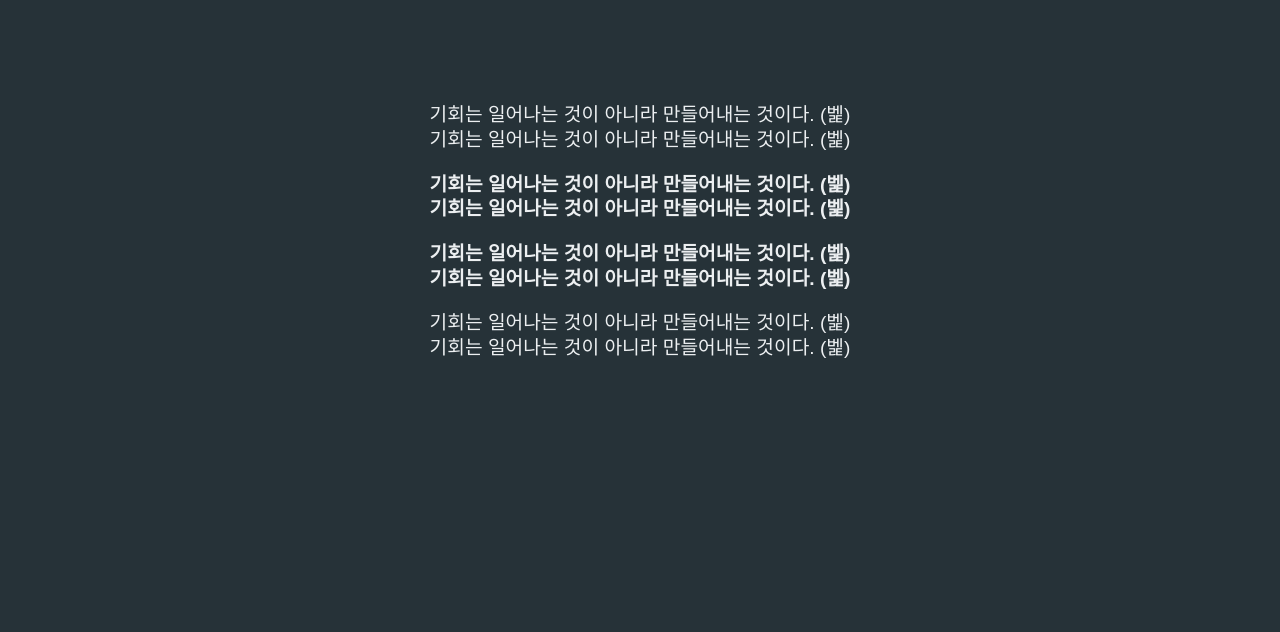
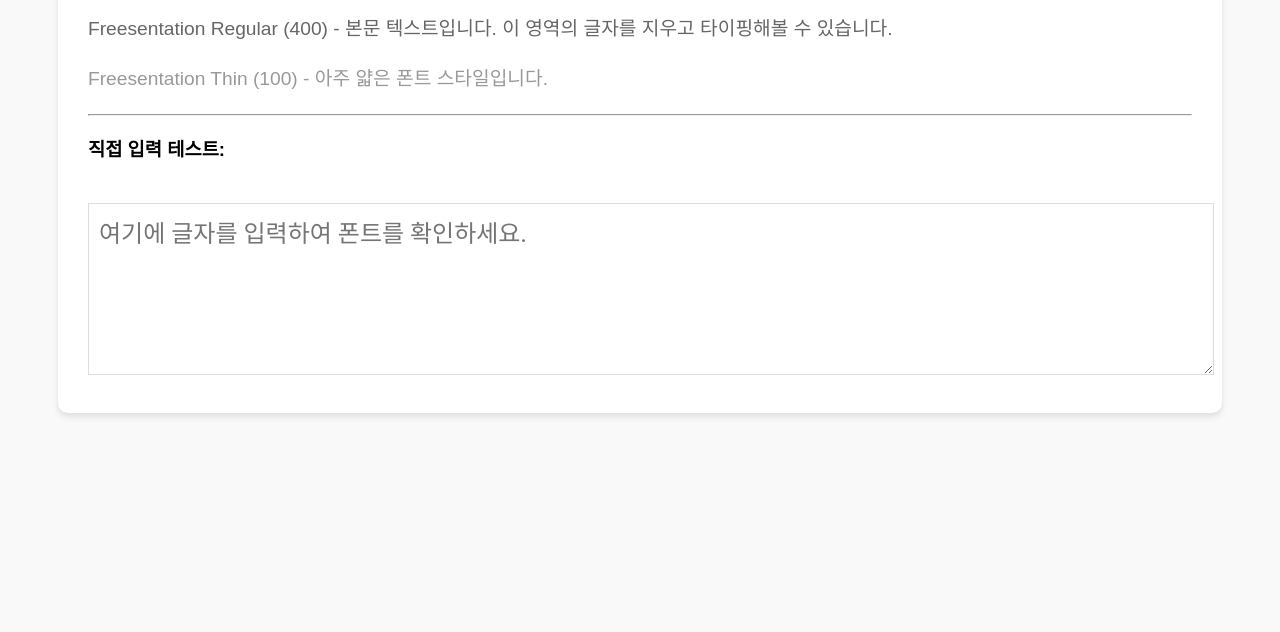
Before and after one commit to hongsigner/freesentation, a plain HTML site: page index.html in a window 1280 px wide. Shown: the part 168-800 px from the top of the page. Drawn offline with Linux system fonts and the light colour scheme; a web font is replaced by a local one.

Commit message:
Revise index.html for Freesentation font testing
Updated the HTML structure and styles for the Freesentation font test page, including new font-face definitions and improved layout.

```diff
--- a/index.html
+++ b/index.html
@@ -1,38 +1,67 @@
 <!DOCTYPE html>
 <html lang="ko">
+<head>
+    <meta charset="UTF-8">
+    <meta name="viewport" content="width=device-width, initial-scale=1.0">
+    <title>Freesentation 폰트 테스트</title>
+    <style>
+        /* 앞서 만든 CSS 코드를 그대로 넣습니다 */
+        @font-face {
+            font-family: 'Freesentation';
+            src: url('https://cdn.jsdelivr.net/gh/hongsigner/freesentation@main/Freesentation-4Regular.ttf') format('truetype');
+            font-weight: 400;
+        }
+        @font-face {
+            font-family: 'Freesentation';
+            src: url('https://cdn.jsdelivr.net/gh/hongsigner/freesentation@main/Freesentation-7Bold.ttf') format('truetype');
+            font-weight: 700;
+        }
+        @font-face {
+            font-family: 'Freesentation';
+            src: url('https://cdn.jsdelivr.net/gh/hongsigner/freesentation@main/Freesentation-1Thin.ttf') format('truetype');
+            font-weight: 100;
+        }
 
-<head>
-  <title>프리젠테이션 웹폰트</title>
-  <meta charset="UTF-8">
-  <meta name="viewport" content="width=device-width, initial-scale=1">
-  <link href="freesentation.css" rel="stylesheet">
-  <style>
-    html, body{margin:0;padding:0;height:100%}
-    body{background-color:#263238;font:1.2em/1.3em 'Freesentation', sans-serif;color:#ECEFF1}
-    body > div{display:table;width:100%;height:100%}
-    body > div > div{display:table-cell;vertical-align:middle}
-    p{text-align:center}
-    p strong.extra{font-weight: 800}
-    p.light{font-weight: 300}
-    .ac{margin-top:-1em;font-family: 'Freesentation', sans-serif !important}
-</style>
+        body {
+            font-family: 'Freesentation', sans-serif;
+            line-height: 1.6;
+            padding: 50px;
+            background-color: #f9f9f9;
+        }
+
+        .test-box {
+            background: white;
+            padding: 30px;
+            border-radius: 10px;
+            box-shadow: 0 4px 6px rgba(0,0,0,0.1);
+        }
+
+        h1 { font-weight: 700; color: #333; }
+        p { font-weight: 400; color: #666; font-size: 1.2rem; }
+        .thin { font-weight: 100; color: #999; }
+
+        textarea {
+            width: 100%;
+            height: 150px;
+            font-family: 'Freesentation';
+            font-size: 1.5rem;
+            margin-top: 20px;
+            padding: 10px;
+            border: 1px solid #ddd;
+        }
+    </style>
 </head>
-
 <body>
 
-  <div>
-    <div>
-      <p>기회는 일어나는 것이 아니라 만들어내는 것이다. (벭)</p>
-      <p class="ac">기회는 일어나는 것이 아니라 만들어내는 것이다. (벭)</p>
-      <p><strong>기회는 일어나는 것이 아니라 만들어내는 것이다. (벭)</strong></p>
-      <p class="ac"><strong>기회는 일어나는 것이 아니라 만들어내는 것이다. (벭)</strong></p>
-      <p><strong class="extra">기회는 일어나는 것이 아니라 만들어내는 것이다. (벭)</strong></p>
-      <p class="ac"><strong class="extra">기회는 일어나는 것이 아니라 만들어내는 것이다. (벭)</strong></p>
-      <p class="light">기회는 일어나는 것이 아니라 만들어내는 것이다. (벭)</p>
-      <p class="ac light">기회는 일어나는 것이 아니라 만들어내는 것이다. (벭)</p>
+    <div class="test-box">
+        <h1 contenteditable="true">Freesentation Bold (700) - 제목을 수정해보세요</h1>
+        <p contenteditable="true">Freesentation Regular (400) - 본문 텍스트입니다. 이 영역의 글자를 지우고 타이핑해볼 수 있습니다.</p>
+        <p class="thin" contenteditable="true">Freesentation Thin (100) - 아주 얇은 폰트 스타일입니다.</p>
+
+        <hr>
+        <h3>직접 입력 테스트:</h3>
+        <textarea placeholder="여기에 글자를 입력하여 폰트를 확인하세요."></textarea>
     </div>
-  </div>
 
 </body>
-
 </html>
```
